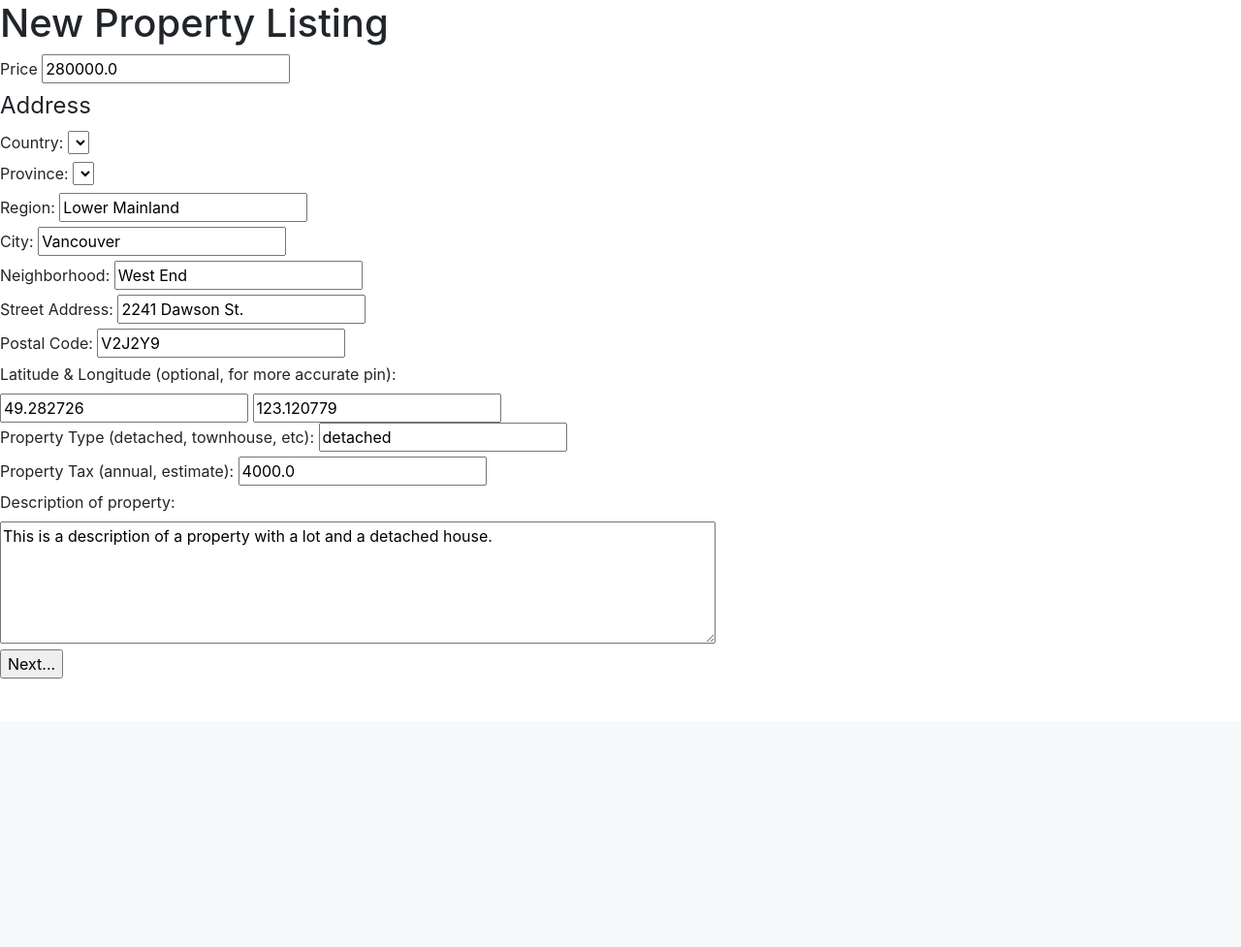
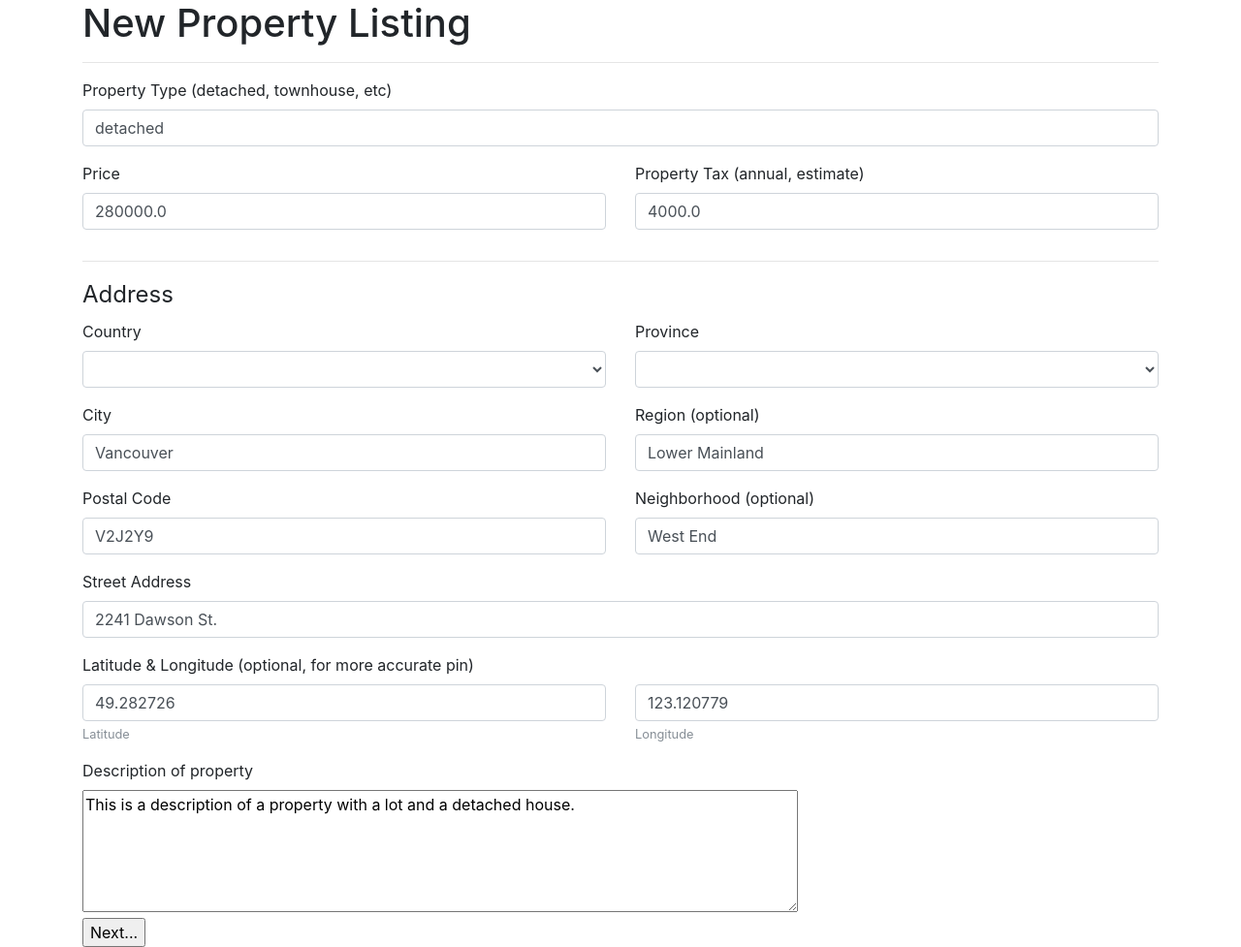
Before and after one commit to riolet/openhome, a Django app: template property/templates/property/new.html in a window 1280 px wide. Shown: the part 56-1033 px from the top of the page at 97% size. Before the commit the page ends 756 px from the top, so only its background shows below. Run offline with Django 3.2, Linux system fonts and the light colour scheme; the template is opened without the code that fills it: values that come from a table or form of the project are taken from there, others are empty; data comes from the database, SQL or seed files in the repository; some libraries are stand-ins or nearby versions.

Commit message:
better new-property form

```diff
--- a/property/templates/property/new.html
+++ b/property/templates/property/new.html
@@ -11,86 +11,25 @@
 </head>
 <body>
 {% include './nav.html' %}
+<div class="container">
   <h1>New Property Listing</h1>
+  <hr />
   {% if errors %}
-<h2>Errors in your submission:</h2>
+  <div class="alert alert-danger" role="alert">
+    <h3>There were errors creating your property listing:</h3>
     <ul>
     {% for key, value in errors.items %}
       <li>{{key}}: {{value}}</li>
     {% endfor %}
     </ul>
+  </div>
   {% endif %}
   <form id="new_property" action="{% url 'property:new' %}" method="post">
   {% csrf_token %}
-  <!--price -->
-  <label for="price">Price</label>
-  <input name="price" id="price" type="number" placeholder="400,000.00" min="0" step="0.01" value="{{property.price}}" required />
-  <br />
-
-  <fieldset>
-    <legend>Address</legend>
-    <!--country-->
-    <label for="country">Country:</label>
-    <select form="new_property" name="country" id="country" required>
-    {% for n, country in country_choices %}
-      {% if n == property.country|default:"CAN" %}
-      <option value="{{n}}" selected>{{country}}</option>
-      {% else %}
-      <option value="{{n}}">{{country}}</option>
-      {% endif %}
-    {% endfor %}
-    </select>
-    <br />
-
-    <!--province-->
-    <label for="province">Province:</label>
-    <select form="new_property" name="province" id="province" required>
-    {% for n, province in province_choices %}
-      {% if n == property.province|default:"BC" %}
-      <option value="{{n}}" selected>{{province}}</option>
-      {% else %}
-      <option value="{{n}}">{{province}}</option>
-      {% endif %}
-    {% endfor %}
-    </select>
-    <br />
-
-    <!--region-->
-    <label for="region">Region:</label>
-    <input name="region" id="region" type="text" placeholder="Fraser Valley" value="{{property.region}}"/>
-    <br />
-
-    <!--city-->
-    <label for="city">City:</label>
-    <input name="city" id="city" type="text" placeholder="Abbotsford" value="{{property.city}}" required />
-    <br />
-
-    <!--community-->
-    <label for="neighborhood">Neighborhood:</label>
-    <input name="neighborhood" id="neighborhood" type="text" placeholder="Straiton Bowl" value="{{property.neighborhood}}" />
-    <br />
-
-    <!--street_address-->
-    <label for="street_address">Street Address:</label>
-    <input name="street_address" id="street_address" type="text" placeholder="123 Farina Rd" value="{{property.street_address}}" required />
-    <br />
-
-    <!--postal_code-->
-    <label for="postal_code">Postal Code:</label>
-    <input name="postal_code" id="postal_code" type="text" placeholder="V3G 1R4" value="{{property.postal_code}}" />
-    <br />
-
-    <!--latitude and longitude-->
-    <label for="latitude">Latitude & Longitude (optional, for more accurate pin):</label>
-    <br />
-    <input name="latitude" id="latitude" type="number" placeholder="49.082682" value="{{property.latitude}}" />
-    <input name="longitude" id="longitude" type="number" placeholder="-122.210422" value="{{property.longitude}}" />
-    <br />
-  </fieldset>
-
     <!--property_type-->
-  <label for="property_type">Property Type (detached, townhouse, etc):</label>
-  <input name="property_type" id="property_type" list="ptype" value="{{property.property_type}}" required>
+    <div class="form-group">
+      <label for="property_type">Property Type (detached, townhouse, etc)</label>
+      <input name="property_type" typ="text" class="form-control" id="property_type" list="ptype" value="{{property.property_type}}" required>
       <datalist id="ptype">
         <option value="Detached">
         <option value="Semi-Detached">
@@ -100,20 +39,126 @@
         <option value="Condominium">
         <option value="Safari">
       </datalist>
-  <br />
+    </div>
 
+    <div class="row">
+      <div class="col-md">
+        <!--price -->
+        <div class="form-group">
+          <label for="price">Price</label>
+          <input name="price" id="price" type="number" class="form-control" placeholder="400,000.00" min="0" step="0.01" value="{{property.price}}" required />
+        </div>
+      </div>
+      <div class="col-md">
         <!--property_tax-->
-  <label for="property_tax">Property Tax (annual, estimate):</label>
-  <input name="property_tax" id="property_tax" type="number" placeholder="4,000.00" min="0" step="0.01" value="{{property.property_tax}}" required />
-  <br />
+        <div class="form-group">
+          <label for="property_tax">Property Tax (annual, estimate)</label>
+          <input name="property_tax" id="property_tax" type="number" class="form-control" placeholder="4,000.00" min="0" step="0.01" value="{{property.property_tax}}" required />
+        </div>
+      </div>
+    </div>
+
+
+    <hr />
+    <fieldset>
+      <legend>Address</legend>
+      <div class="row">
+        <div class="col-md">
+          <!--country-->
+          <div class="form-group">
+            <label for="country">Country</label>
+            <select class="form-control" form="new_property" name="country" id="country" required>
+            {% for n, country in country_choices %}
+              {% if n == property.country|default:"CAN" %}
+              <option value="{{n}}" selected>{{country}}</option>
+              {% else %}
+              <option value="{{n}}">{{country}}</option>
+              {% endif %}
+            {% endfor %}
+            </select>
+          </div>
+        </div>
+        <div class="col-md">
+          <!--province-->
+          <div class="form-group">
+            <label for="province">Province</label>
+            <select class="form-control" form="new_property" name="province" id="province" required>
+            {% for n, province in province_choices %}
+              {% if n == property.province|default:"BC" %}
+              <option value="{{n}}" selected>{{province}}</option>
+              {% else %}
+              <option value="{{n}}">{{province}}</option>
+              {% endif %}
+            {% endfor %}
+            </select>
+          </div>
+        </div>
+      </div>
+
+      <div class="row">
+        <div class="col-md">
+          <div class="form-group">
+            <!--city-->
+            <label for="city">City</label>
+            <input class="form-control" name="city" id="city" type="text" placeholder="Abbotsford" value="{{property.city}}" required />
+          </div>
+        </div>
+        <div class="col-md">
+          <div class="form-group">
+            <!--region-->
+            <label for="region">Region (optional)</label>
+            <input class="form-control" name="region" id="region" type="text" placeholder="Fraser Valley" value="{{property.region}}"/>
+          </div>
+        </div>
+      </div>
+
+      <div class="row">
+        <div class="col-md">
+          <div class="form-group">
+            <!--postal_code-->
+            <label for="postal_code">Postal Code</label>
+            <input class="form-control" name="postal_code" id="postal_code" type="text" placeholder="V3G 1R4" value="{{property.postal_code}}" required/>
+          </div>
+        </div>
+        <div class="col-md">
+          <div class="form-group">
+            <!--neighborhood-->
+            <label for="neighborhood">Neighborhood (optional)</label>
+            <input class="form-control" name="neighborhood" id="neighborhood" type="text" placeholder="Straiton Bowl" value="{{property.neighborhood}}" />
+          </div>
+        </div>
+      </div>
+
+      <div class="form-group">
+        <!--street_address-->
+        <label for="street_address">Street Address</label>
+        <input class="form-control" name="street_address" id="street_address" type="text" placeholder="123 Farina Rd" value="{{property.street_address}}" required />
+      </div>
+
+      <!--latitude and longitude-->
+      <div class="form-group">
+        <label for="latitude">Latitude & Longitude (optional, for more accurate pin)</label>
+        <div class="row">
+          <div class="col-sm">
+            <input class="form-control" name="latitude" id="latitude" type="number" placeholder="49.082682" value="{{property.latitude}}" />
+            <small class="form-text text-muted">Latitude</small>
+          </div>
+          <div class="col-sm">
+            <input class="form-control" name="longitude" id="longitude" type="number" placeholder="-122.210422" value="{{property.longitude}}" />
+            <small class="form-text text-muted">Longitude</small>
+          </div>
+        </div>
+      </div>
+    </fieldset>
 
     <!--description [textarea]-->
-  <label for="description">Description of property:</label>
+    <label for="description">Description of property</label>
     <br />
     <textarea name="description" id="description" rows=5 cols=70 form="new_property" required>{{property.description}}</textarea>
     <br />
 
     <input type="submit" value="Next..." />
   </form>
+</div>
 </body>
 </html>
```
Lines whose indentation alone changed are shown as unchanged.
